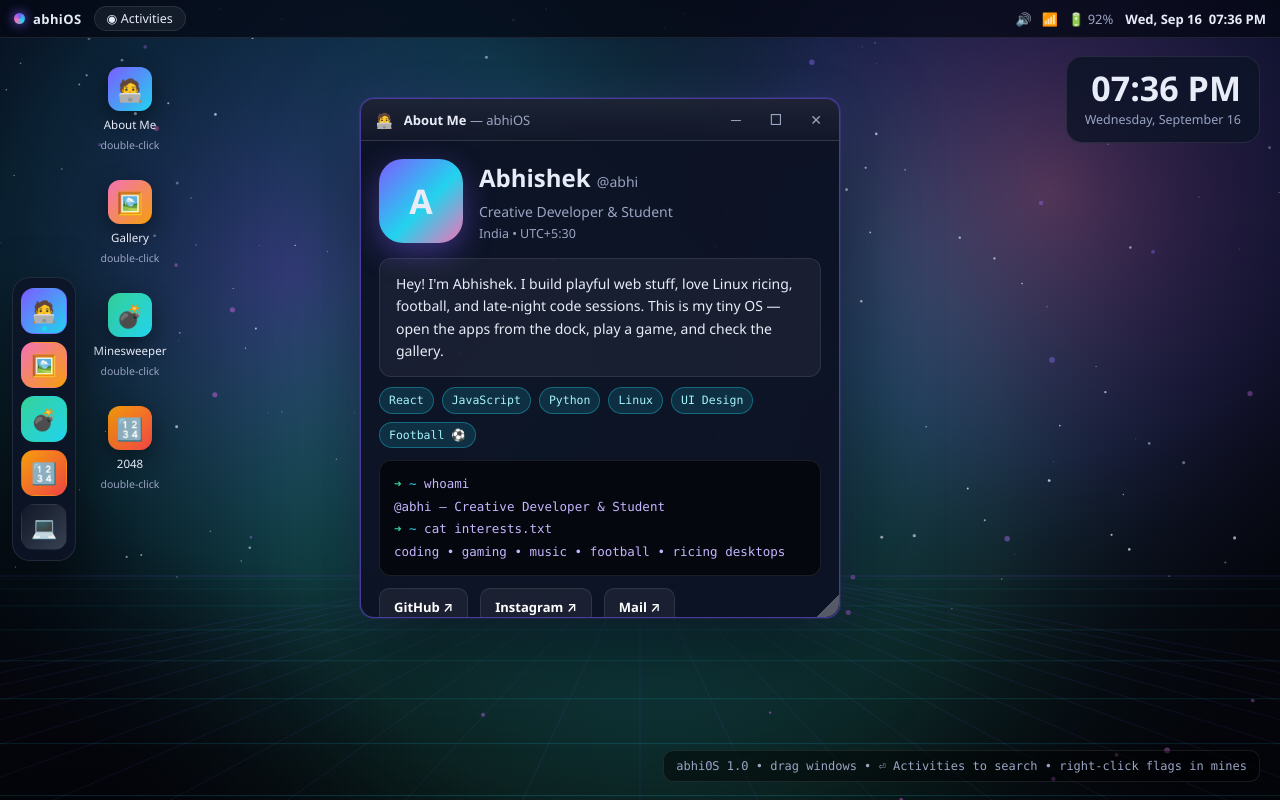
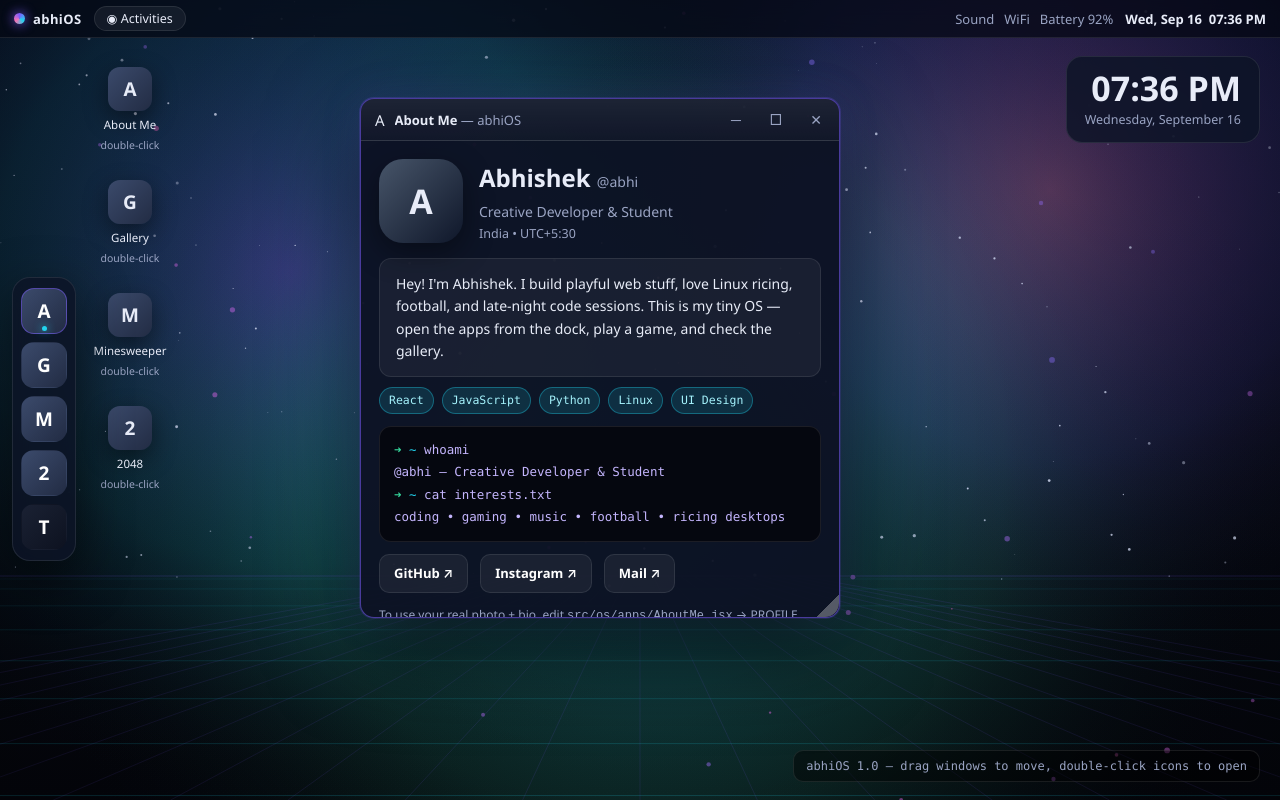
Before and after one commit to mrduhlol/abhishek-a2, a React (Vite) app: page / in a window 1280 px wide. Built offline with nearby package versions, Linux system fonts and the light colour scheme.

Commit message:
style: remove emojis for a plain professional look

```diff
--- a/src/App.jsx
+++ b/src/App.jsx
@@ -10,11 +10,11 @@ import { Minesweeper } from './os/apps/Minesweeper.jsx';
 import { Game2048 } from './os/apps/Game2048.jsx';
 
 const APPS = [
-  { id: 'about', title: 'About Me', desc: 'who is abhi?', icon: '🧑‍💻', color: 'linear-gradient(135deg,#7c5cff,#22d3ee)', w: 480, h: 520 },
-  { id: 'gallery', title: 'Gallery', desc: 'photos of me', icon: '🖼️', color: 'linear-gradient(135deg,#f472b6,#f59e0b)', w: 560, h: 480 },
-  { id: 'mines', title: 'Minesweeper', desc: 'classic game', icon: '💣', color: 'linear-gradient(135deg,#34d399,#22d3ee)', w: 460, h: 560 },
-  { id: 'g2048', title: '2048', desc: 'slide & merge', icon: '🔢', color: 'linear-gradient(135deg,#f59e0b,#ef4444)', w: 440, h: 600 },
-  { id: 'terminal', title: 'Terminal', desc: 'zsh lite', icon: '💻', color: 'linear-gradient(135deg,#111827,#374151)', w: 560, h: 400 },
+  { id: 'about', title: 'About Me', desc: 'Profile and background', icon: 'A', color: 'linear-gradient(135deg,#3b4a6b,#222c44)', w: 480, h: 520 },
+  { id: 'gallery', title: 'Gallery', desc: 'Photo collection', icon: 'G', color: 'linear-gradient(135deg,#3b4a6b,#222c44)', w: 560, h: 480 },
+  { id: 'mines', title: 'Minesweeper', desc: 'Logic game', icon: 'M', color: 'linear-gradient(135deg,#3b4a6b,#222c44)', w: 460, h: 560 },
+  { id: 'g2048', title: '2048', desc: 'Number puzzle', icon: '2', color: 'linear-gradient(135deg,#3b4a6b,#222c44)', w: 440, h: 600 },
+  { id: 'terminal', title: 'Terminal', desc: 'Command line', icon: 'T', color: 'linear-gradient(135deg,#1a2133,#0d1220)', w: 560, h: 400 },
 ];
 
 let zid = 10;
@@ -102,7 +102,7 @@ export default function App() {
         </div>
 
         <WidgetClock />
-        <div className="hint">abhiOS 1.0 • drag windows • ⏎ Activities to search • right-click flags in mines</div>
+        <div className="hint">abhiOS 1.0 — drag windows to move, double-click icons to open</div>
 
         {sorted.map((w) => (
           <Window
--- a/src/index.css
+++ b/src/index.css
@@ -84,7 +84,7 @@ button { font-family: inherit; }
 .dicon:hover { background: rgba(255,255,255,0.08); border-color: var(--line); }
 .dicon .glyph {
   width: 44px; height: 44px; border-radius: 12px; display: flex; align-items: center; justify-content: center;
-  font-size: 22px; box-shadow: 0 8px 24px rgba(0,0,0,0.45);
+  font-size: 19px; font-weight: 700; box-shadow: 0 8px 24px rgba(0,0,0,0.45);
 }
 .dicon small { color: var(--dim); font-size: 10.5px; }
 
@@ -97,7 +97,7 @@ button { font-family: inherit; }
 }
 .dock-btn {
   width: 46px; height: 46px; border-radius: 13px; border: 1px solid transparent;
-  font-size: 21px; cursor: pointer; background: transparent; color: white;
+  font-size: 19px; font-weight: 700; cursor: pointer; background: transparent; color: white;
   display: flex; align-items: center; justify-content: center; position: relative;
   transition: transform 0.12s;
 }
@@ -204,8 +204,8 @@ button { font-family: inherit; }
   width: 84px; height: 84px; border-radius: 24px; flex-shrink: 0;
   display: flex; align-items: center; justify-content: center;
   font-size: 34px; font-weight: 800;
-  background: linear-gradient(135deg, #7c5cff, #22d3ee 55%, #f472b6);
-  box-shadow: 0 10px 30px rgba(124,92,255,0.4);
+  background: linear-gradient(135deg, #475569, #0f172a);
+  box-shadow: 0 10px 30px rgba(0,0,0,0.4);
 }
 .skills { display: flex; gap: 8px; flex-wrap: wrap; margin-top: 10px; }
 .term {
--- a/src/os/apps/AboutMe.jsx
+++ b/src/os/apps/AboutMe.jsx
@@ -5,7 +5,7 @@ export const PROFILE = {
   role: 'Creative Developer & Student',
   location: 'India • UTC+5:30',
   bio: "Hey! I'm Abhishek. I build playful web stuff, love Linux ricing, football, and late-night code sessions. This is my tiny OS — open the apps from the dock, play a game, and check the gallery.",
-  skills: ['React', 'JavaScript', 'Python', 'Linux', 'UI Design', 'Football ⚽'],
+  skills: ['React', 'JavaScript', 'Python', 'Linux', 'UI Design'],
   links: [
     { label: 'GitHub', url: 'https://github.com/' },
     { label: 'Instagram', url: 'https://instagram.com/' },
--- a/src/os/apps/Gallery.jsx
+++ b/src/os/apps/Gallery.jsx
@@ -2,12 +2,12 @@ import { useState } from 'react';
 
 // Placeholder gallery — swap `src` with your own photos in /public later
 const PHOTOS = [
-  { src: 'https://picsum.photos/seed/abhi1/600/600', cap: 'me • 01' },
-  { src: 'https://picsum.photos/seed/abhi2/600/600', cap: 'me • 02' },
-  { src: 'https://picsum.photos/seed/abhi3/600/600', cap: 'me • 03' },
-  { src: 'https://picsum.photos/seed/abhi4/600/600', cap: ' setup vibes' },
-  { src: 'https://picsum.photos/seed/abhi5/600/600', cap: 'trip dump' },
-  { src: 'https://picsum.photos/seed/abhi6/600/600', cap: 'random fav' },
+  { src: 'https://picsum.photos/seed/abhi1/600/600', cap: 'Portrait 01' },
+  { src: 'https://picsum.photos/seed/abhi2/600/600', cap: 'Portrait 02' },
+  { src: 'https://picsum.photos/seed/abhi3/600/600', cap: 'Portrait 03' },
+  { src: 'https://picsum.photos/seed/abhi4/600/600', cap: 'Workspace' },
+  { src: 'https://picsum.photos/seed/abhi5/600/600', cap: 'Travel' },
+  { src: 'https://picsum.photos/seed/abhi6/600/600', cap: 'Collection' },
 ];
 
 export function Gallery() {
@@ -31,7 +31,7 @@ export function Gallery() {
         <div className="lightbox" onClick={() => setSel(null)}>
           <img src={sel.src} alt={sel.cap} />
           <div>{sel.cap}</div>
-          <button className="btn ghost" onClick={() => setSel(null)}>Close ✕</button>
+          <button className="btn ghost" onClick={() => setSel(null)}>Close</button>
         </div>
       )}
     </div>
--- a/src/os/apps/Game2048.jsx
+++ b/src/os/apps/Game2048.jsx
@@ -96,12 +96,12 @@ export function Game2048() {
 
   return (
     <div className="app">
-      <h2>🔢 2048</h2>
-      <p className="dim">Arrow keys / WASD / swipe / buttons — merge to 2048!</p>
+      <h2>2048</h2>
+      <p className="dim">Arrow keys, WASD, swipe, or buttons. Merge tiles to reach 2048.</p>
       <div className="g2048-score">
         <div className="card"><small className="dim">SCORE</small><b>{score}</b></div>
         <div className="card"><small className="dim">BEST</small><b>{best}</b></div>
-        <div className="card"><small className="dim">STATUS</small><b style={{ fontSize: 14 }}>{status === 'playing' ? '▶ playing' : status === 'won' ? '🏆 won!' : '💀 over'}</b></div>
+        <div className="card"><small className="dim">STATUS</small><b style={{ fontSize: 14 }}>{status === 'playing' ? 'Playing' : status === 'won' ? 'Won' : 'Game over'}</b></div>
       </div>
       <div
         className="g2048-board"
@@ -136,7 +136,7 @@ export function Game2048() {
         <button onClick={() => doMove('right')}>▶</button>
       </div>
       <div className="row" style={{ marginTop: 12 }}>
-        <button className="btn" onClick={reset}>↻ New game</button>
+        <button className="btn" onClick={reset}>New game</button>
         {status !== 'playing' && <button className="btn ghost" onClick={() => setStatus('playing')}>Continue</button>}
       </div>
     </div>
--- a/src/os/apps/Minesweeper.jsx
+++ b/src/os/apps/Minesweeper.jsx
@@ -129,13 +129,13 @@ export function Minesweeper() {
 
   return (
     <div className="app">
-      <h2>💣 Minesweeper</h2>
-      <p className="dim">Left-click to reveal • right-click to flag • clear all safe cells to win.</p>
+      <h2>Minesweeper</h2>
+      <p className="dim">Left-click to reveal, right-click to flag. Clear all safe cells to win.</p>
       <div className="ms-bar">
-        <span className="card" style={{ padding: '6px 12px' }}>⏱ {secs}s</span>
-        <span className="card" style={{ padding: '6px 12px' }}>🚩 {MINES - flags}</span>
-        <span className="card" style={{ padding: '6px 12px' }}>{over === 'win' ? '🏆 You win!' : over === 'boom' ? '💥 Boom!' : `🟩 ${opened} open`}</span>
-        <button className="btn" onClick={() => reset()}>↻ Restart</button>
+        <span className="card" style={{ padding: '6px 12px' }}>Time {secs}s</span>
+        <span className="card" style={{ padding: '6px 12px' }}>Mines left {MINES - flags}</span>
+        <span className="card" style={{ padding: '6px 12px' }}>{over === 'win' ? 'You win' : over === 'boom' ? 'Game over' : `${opened} opened`}</span>
+        <button className="btn" onClick={() => reset()}>Restart</button>
       </div>
       <div className="row" style={{ marginBottom: 10 }}>
         {['easy', 'medium', 'hard'].map((d) => (
@@ -150,7 +150,7 @@ export function Minesweeper() {
             onClick={() => reveal(i)}
             onContextMenu={(e) => toggleFlag(e, i)}
           >
-            {!c.open ? (c.flag ? '🚩' : '') : c.mine ? '💥' : c.n > 0 ? <span style={{ color: COLORS[c.n] }}>{c.n}</span> : ''}
+            {!c.open ? (c.flag ? 'F' : '') : c.mine ? '●' : c.n > 0 ? <span style={{ color: COLORS[c.n] }}>{c.n}</span> : ''}
           </button>
         ))}
       </div>
--- a/src/os/apps/Terminal.jsx
+++ b/src/os/apps/Terminal.jsx
@@ -36,7 +36,7 @@ export function Terminal({ onOpen }) {
         setLines([]);
         break;
       case 'sudo':
-        print('[sudo] nice try 😄 — you already have root vibes here.', '#fbbf24');
+        print('permission denied: this is a demo shell.', '#fbbf24');
         break;
       default:
         print(`command not found: ${c} — try 'help'`, '#f87171');
--- a/src/os/chrome.jsx
+++ b/src/os/chrome.jsx
@@ -14,7 +14,7 @@ export function TopBar({ onLauncher }) {
       <div className="brand"><span className="dot" /> abhiOS</div>
       <button className="activities" onClick={onLauncher}>◉ Activities</button>
       <div className="spacer" />
-      <div className="tray"><span>🔊</span><span>📶</span><span>🔋 92%</span></div>
+      <div className="tray"><span>Sound</span><span>WiFi</span><span>Battery 92%</span></div>
       <div className="clock">{date} &nbsp;{time}</div>
     </div>
   );
@@ -53,7 +53,7 @@ export function Launcher({ apps, onOpen, onClose, query, setQuery }) {
         <input
           autoFocus
           className="launcher-search"
-          placeholder="Search apps… (try 'game', 'photo', 'about')"
+          placeholder="Search applications"
           value={query}
           onChange={(e) => setQuery(e.target.value)}
           onKeyDown={(e) => {
```
Also changed, not shown: 1 other file (tests, documents, lock files or other folders).
